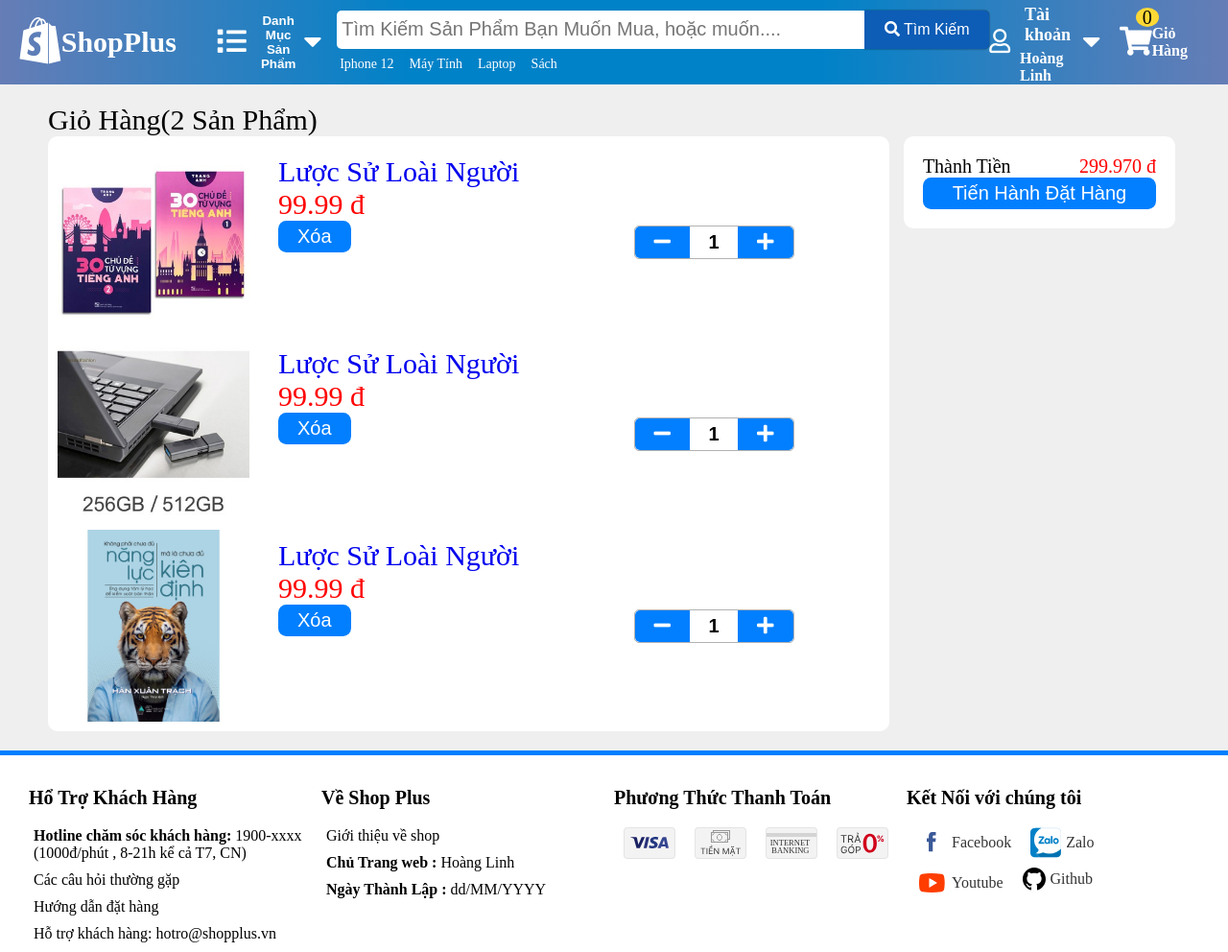
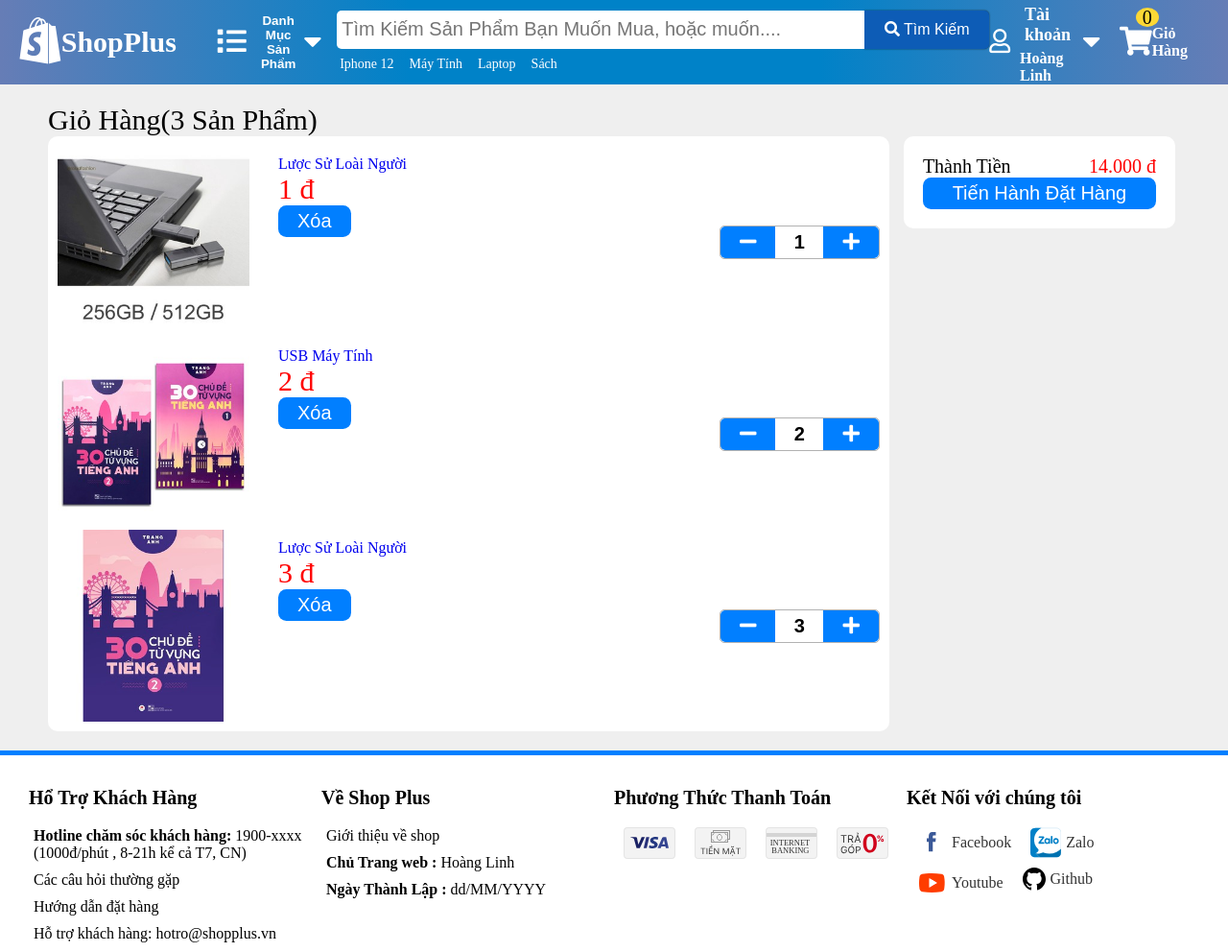
Before and after one commit to secretdeveloperisme/ShopPlus_Customer, a PHP site: page /shopping_cart/shopping_cart.html in a window 1280 px wide. Shown: the top 992 px of the page at 96% size. Run offline with PHP 8.4, Linux system fonts and the light colour scheme.

Commit message:
fix shopping cart error

```diff
--- a/assets/css/shopping_cart.css
+++ b/assets/css/shopping_cart.css
@@ -45,9 +45,14 @@
 }
 .cart-item-content-desc{
   padding: 10px 30px;
+  overflow: hidden;
+  flex-grow: 1;
 }
 .cart-item-content-desc__name{
-  font-size: 3rem;
+  text-overflow: ellipsis;
+  font-size: 1.6rem;
+  white-space: nowrap;
+
 }
 .cart-item-content-desc__price{
   font-size: 3rem;
--- a/js/ShoppingCart.js
+++ b/js/ShoppingCart.js
@@ -1,14 +1,93 @@
 $(function(){
+  let $listProducts = $(".shop-app-cart-product-item");
+  let products =[
+    {
+      id : 1,
+      name : "Lược Sử Loài Người",
+      urlProduct : "/assets/images/products/1f934d3ae7dba14ba9a0636b878b5a88_tn.jfif",
+      price : 1,
+      number : 1
+    },
+    {
+      id : 2,
+      name : "USB Máy Tính",
+      urlProduct : "/assets/images/products/1f24a67376c5e98b3c3c08c6300e5c9b_tn.jfif",
+      price : 2,
+      number : 2
+    },
+    {
+      id : 3,
+      name : "Lược Sử Loài Người",
+      urlProduct : "/assets/images/products/f9523e45a1a8a80b76f2eec49eeffe3c_tn.jfif",
+      price : 3,
+      number : 3
+    }
+  ]
+  let $listProductContainer = $(".shop-app-cart-product-list");
+  const $totalView =  $("#totalPrice");
+  let $numberOfPProduct = $("#numberOfProduct");
+  function render() {
+    $listProductContainer.html("");
+    products.forEach(function(value,index){
+      let itemProductHTML =
+      `
+      <li class="shop-app-cart-product-item" index="product${index}">
+            <div class="shop-app-cart-product-item-image">
+              <a href="#">
+                <div class="shop-app-cart-product-item__image" style="background-image: url(${value.urlProduct});">
+                </div>
+              </a>
+            </div>
+            <div class="shop-app-cart-product-item-content">
+              <div class="cart-item-content-desc">
+                <a href="#" class="cart-item-content-desc__name">
+                  ${value.name}
+                </a>
+                <div class="cart-item-content-desc__price">
+                  <span>${value.price}</span> đ
+                </div>
+                <div class="cart-item-content-desc-action">
+                  <button class="btn">Xóa</button>
+                </div>
+              </div>
+              <div class="cart-item-content-amount">
+                <div class="cart-item-content-input">
+                  <button class="cart-item-content__minus btn" id="minusNumber">
+                    <i class="fas fa-minus"></i>
+                  </button>
+                  <input type="text" class="cart-item-content__input" maxlength="3" value="${value.number}"  placeholder="0">
+                  <button class="cart-item-content__plus btn" id="plusNumber">
+                    <i class="fas fa-plus"></i>
+                  </button>
+                </div>
+              </div>
+            </div>
+          </li>
+      `;
+      $listProductContainer.html(function(i, originText){
+        return originText + itemProductHTML;
+      });
+    })
     $listProducts = $(".shop-app-cart-product-item");
-  const $totalView =  $("#totalPrice");
+    renderEvent();
+    calculateTotal();
+    updateNumberOfProduct();
+  }
+  function renderEvent(){
     $listProducts.each(function (index, element) {
       let $minusNumber = $(this).find(".cart-item-content__minus");
       let $plusNumber = $(this).find(".cart-item-content__plus");
       let $numberOfPurchase = $(this).find(".cart-item-content__input");
       //add event change value input
+      let $deleteProduct = $(element).find(".cart-item-content-desc-action button")
+      $deleteProduct.click(function(){
+        deleteProduct(index);
+        render();
+      })
       let regexNumber = /^(\d|(Backspace))$/;
       $numberOfPurchase.on("input",function(){
         calculateTotal();
+        products[index].number = $(this).val();
       })
       $numberOfPurchase.keydown(function (event) {
         if(!regexNumber.test(event.key)){
@@ -19,6 +98,7 @@ $(function(){
         if(!($numberOfPurchase.val() == 0)){
           $numberOfPurchase.val(parseInt($numberOfPurchase.val())-1);
           calculateTotal();
+          products[index].number = (products[index].number - 1)
         }
 
       });
@@ -26,9 +106,15 @@ $(function(){
         if($numberOfPurchase.val() < 999){
           $numberOfPurchase.val(parseInt($numberOfPurchase.val())+1);
           calculateTotal();
+          products[index].number = (products[index].number + 1)
         }
       });
     });
+  }
+  function deleteProduct(index){
+    products.splice(index,1);
+    console.log(products);
+  }
   function calculateTotal(){
     let totalPrice = 0;
     $listProducts.each(function(index,element){
@@ -39,6 +125,12 @@ $(function(){
       totalPrice += parseFloat(price)*parseInt(amount);
       $totalView.text(totalPrice.toFixed(3));
     })
+    if(products.length == 0){
+      $totalView.text(0)
     }
-  calculateTotal();
+  }
+  function updateNumberOfProduct(){
+    $numberOfPProduct.text($listProducts.length);
+  }
+  render();
 })
--- a/shopping_cart/shopping_cart.html
+++ b/shopping_cart/shopping_cart.html
@@ -255,102 +255,6 @@
       </div>
       <div class="shop-app-cart-product">
         <ul class="shop-app-cart-product-list col-xl-8">
-          <li class="shop-app-cart-product-item" index="product0">
-            <div class="shop-app-cart-product-item-image">
-              <a href="#">
-                <div class="shop-app-cart-product-item__image" style="background-image: url(/assets/images/products/1f24a67376c5e98b3c3c08c6300e5c9b_tn.jfif);">
-                </div>
-              </a>
-            </div>
-            <div class="shop-app-cart-product-item-content">
-              <div class="cart-item-content-desc">
-                <a href="#" class="cart-item-content-desc__name">
-                  Lược Sử Loài Người
-                </a>
-                <div class="cart-item-content-desc__price">
-                  <span>99.99</span> đ
-                </div>
-                <div class="cart-item-content-desc-action">
-                  <button class="btn">Xóa</button>
-                </div>
-              </div>
-              <div class="cart-item-content-amount">
-                <div class="cart-item-content-input">
-                  <button class="cart-item-content__minus btn" id="minusNumber">
-                    <i class="fas fa-minus"></i>
-                  </button>
-                  <input type="text" class="cart-item-content__input" maxlength="3" value="1"  placeholder="0">
-                  <button class="cart-item-content__plus btn" id="plusNumber">
-                    <i class="fas fa-plus"></i>
-                  </button>
-                </div>
-              </div>
-            </div>
-          </li>
-          <li class="shop-app-cart-product-item" index="product1">
-            <div class="shop-app-cart-product-item-image">
-              <a href="#">
-                <div class="shop-app-cart-product-item__image" style="background-image: url(/assets/images/products/1f934d3ae7dba14ba9a0636b878b5a88_tn.jfif);">
-                </div>
-              </a>
-            </div>
-            <div class="shop-app-cart-product-item-content">
-              <div class="cart-item-content-desc">
-                <a href="#" class="cart-item-content-desc__name">
-                  Lược Sử Loài Người
-                </a>
-                <div class="cart-item-content-desc__price">
-                  <span>99.99</span> đ
-                </div>
-                <div class="cart-item-content-desc-action">
-                  <button class="btn">Xóa</button>
-                </div>
-              </div>
-              <div class="cart-item-content-amount">
-                <div class="cart-item-content-input">
-                  <button class="cart-item-content__minus btn" id="minusNumber">
-                    <i class="fas fa-minus"></i>
-                  </button>
-                  <input type="text" class="cart-item-content__input" maxlength="3" value="1"  placeholder="0">
-                  <button class="cart-item-content__plus btn" id="plusNumber">
-                    <i class="fas fa-plus"></i>
-                  </button>
-                </div>
-              </div>
-            </div>
-          </li>
-          <li class="shop-app-cart-product-item" index="product1">
-            <div class="shop-app-cart-product-item-image">
-              <a href="#">
-                <div class="shop-app-cart-product-item__image" style="background-image: url(/assets/images/products/8881955f7ad0ffc82cb7ac90dd871bd6.jfif);">
-                </div>
-              </a>
-            </div>
-            <div class="shop-app-cart-product-item-content">
-              <div class="cart-item-content-desc">
-                <a href="#" class="cart-item-content-desc__name">
-                  Lược Sử Loài Người
-                </a>
-                <div class="cart-item-content-desc__price">
-                  <span>99.99</span> đ
-                </div>
-                <div class="cart-item-content-desc-action">
-                  <button class="btn">Xóa</button>
-                </div>
-              </div>
-              <div class="cart-item-content-amount">
-                <div class="cart-item-content-input">
-                  <button class="cart-item-content__minus btn" id="minusNumber">
-                    <i class="fas fa-minus"></i>
-                  </button>
-                  <input type="text" class="cart-item-content__input" maxlength="3" value="1"  placeholder="0">
-                  <button class="cart-item-content__plus btn" id="plusNumber">
-                    <i class="fas fa-plus"></i>
-                  </button>
-                </div>
-              </div>
-            </div>
-          </li>
         </ul>
         <div class="shop-app-cart-product-total col-xl-4">
           <div class="shop-app-cart-product-total-container">
```
Lines whose indentation alone changed are shown as unchanged.
